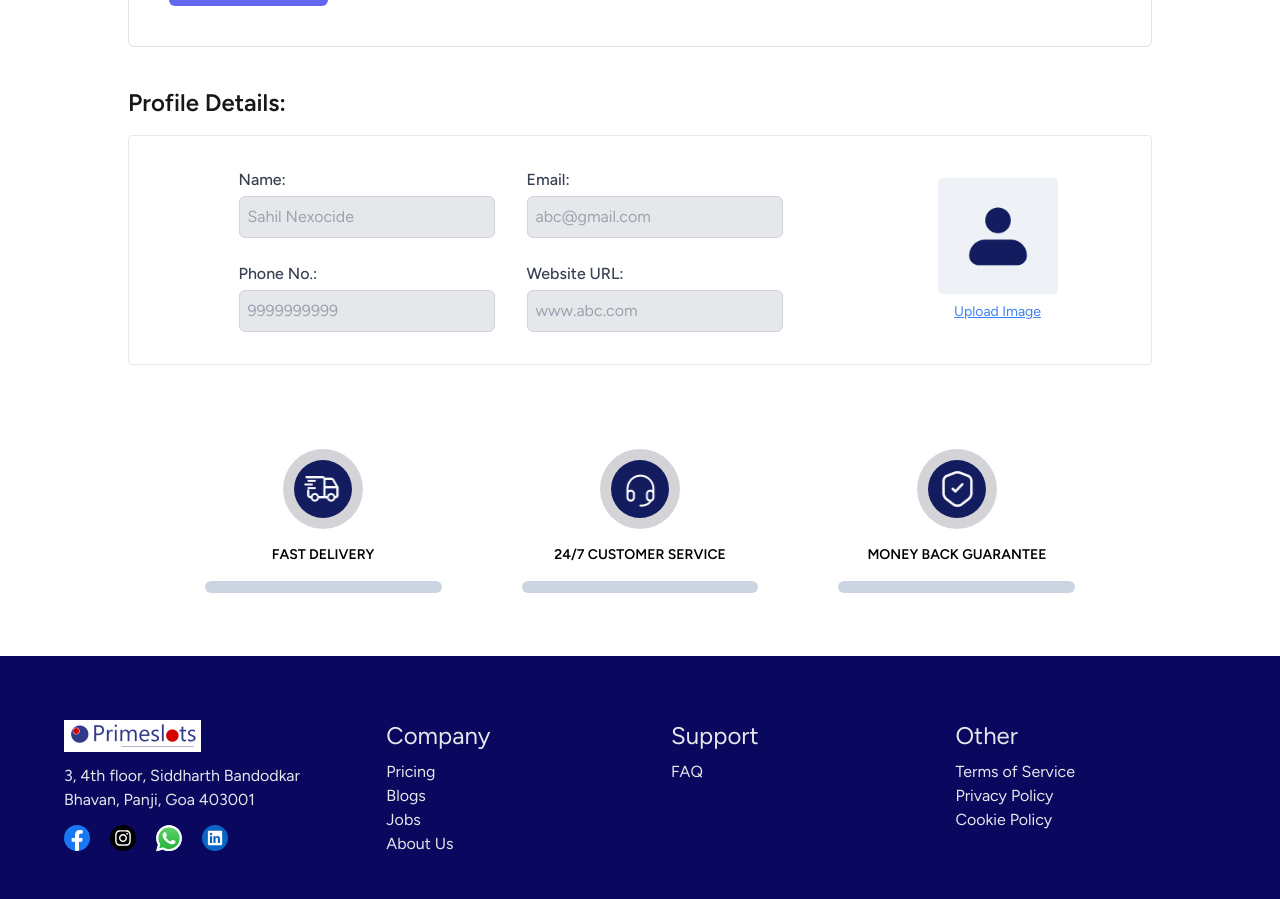
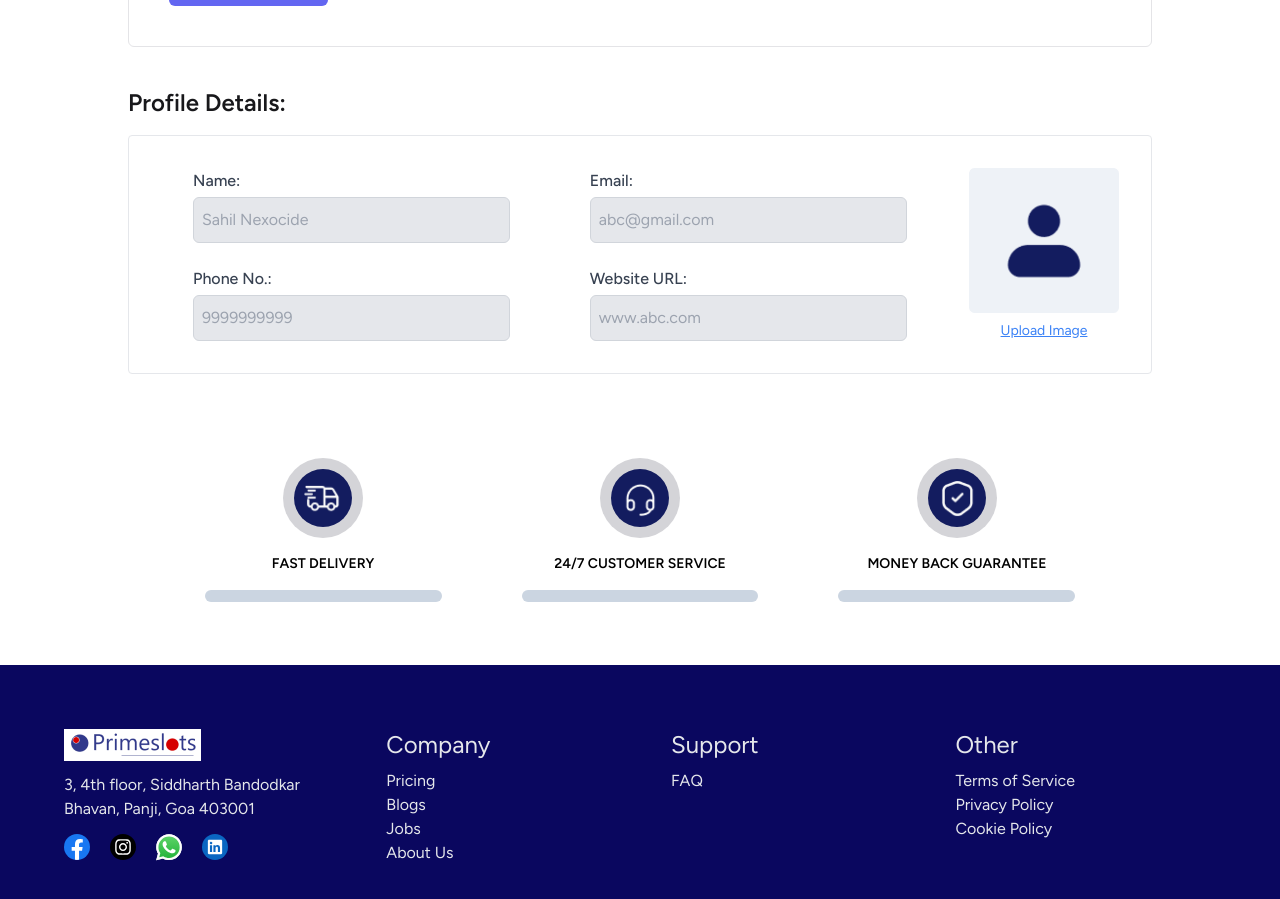
Before and after one commit to Ashu123falle/PrimeSlots, a Next.js app: page /UserProfile in a window 1280 px wide. Shown: the part 1360-2259 px from the top of the page. Built offline with nearby package versions, Linux system fonts and the light colour scheme.

Commit message:
Made changes such that image size wont decraese further

```diff
--- a/Components/ProfileDetails/index.js
+++ b/Components/ProfileDetails/index.js
@@ -8,29 +8,29 @@ const ProfileDetails = () => {
   return (
     <>
       {/* Visible on medium and above devices */}
-      <div className='flex flex-col md:flex-row justify-center items-center md:justify-around   mt-4 hidden md:flex border rounded p-8 ' >
+      <div className='flex flex-col md:flex-row justify-center items-center md:justify-around   mt-4 hidden md:flex border rounded p-8 gap-4' >
 
-        <form className="flex flex-col md:flex-row gap-4 mx-4">
-          <div className='flex flex-col'>
-            <div className="mb-4 md:mb-6 mr-4">
+        <form className="flex flex-col md:flex-row gap-4 w-auto flex-grow lg:flex-shrink">
+          <div className='flex flex-col  w-full md:w-2/5 mx-8'>
+            <div className="mb-6">
               <label htmlFor="name" className="block text-md font-medium text-gray-700">Name:</label>
-              <input type="text" id="name" name="name" className="mt-1 p-2 border border-gray-300 rounded-md w-full md:w-64 bg-gray-200" placeholder='Sahil Nexocide' />
+              <input type="text" id="name" name="name" className="mt-1 p-2 border border-gray-300 rounded-md w-full md:w-full bg-gray-200 h-[46px]" placeholder='Sahil Nexocide' />
             </div>
             <div className="mb-8 md:mb-0">
               <label htmlFor="phone" className="block text-md font-medium text-gray-700">Phone No.:</label>
-              <input type="tel" id="phone" name="phone" className="mt-1 p-2 border border-gray-300 rounded-md w-full md:w-64 bg-gray-200" placeholder='9999999999'/>
+              <input type="tel" id="phone" name="phone" className="mt-1 p-2 border border-gray-300 rounded-md w-full md:w-full bg-gray-200 h-[46px]" placeholder='9999999999'/>
             </div>
 
           </div>
-          <div className='flex flex-col'>
+          <div className='flex flex-col w-full md:w-2/5 mx-8'>
 
-            <div className="mb-4 md:mb-6 mr-4">
+            <div className="mb-4 md:mb-6">
               <label htmlFor="email" className="block text-md font-medium text-gray-700">Email:</label>
-              <input type="email" id="email" name="email" className="mt-1 p-2 border border-gray-300 rounded-md w-full md:w-64 bg-gray-200" placeholder='abc@gmail.com'/>
+              <input type="email" id="email" name="email" className="mt-1 p-2 border border-gray-300 rounded-md w-full md:w-full bg-gray-200 h-[46px]" placeholder='abc@gmail.com'/>
             </div>
             <div>
               <label htmlFor="website" className="block text-md font-medium text-gray-700">Website URL:</label>
-              <input type="url" id="website" name="website" className="mt-1 p-2 border border-gray-300 rounded-md w-full md:w-64 bg-gray-200" placeholder='www.abc.com'/>
+              <input type="url" id="website" name="website" className="mt-1 p-2 border border-gray-300 rounded-md w-full md:w-full bg-gray-200 h-[46px]" placeholder='www.abc.com'/>
             </div>
           </div>
         </form>
@@ -39,8 +39,8 @@ const ProfileDetails = () => {
     className="mx-auto object-cover"
     src="/assets/profile.png"
     alt="Profile"
-    width={120}
-    height={120}
+    width={150}
+    height={150}
     layout='fixed'
   />
   <a href="#" className="mt-2 text-sm text-blue-500 underline">Upload Image</a>
```
Also changed, not shown: 1 other file (tests, documents, lock files or other folders).
